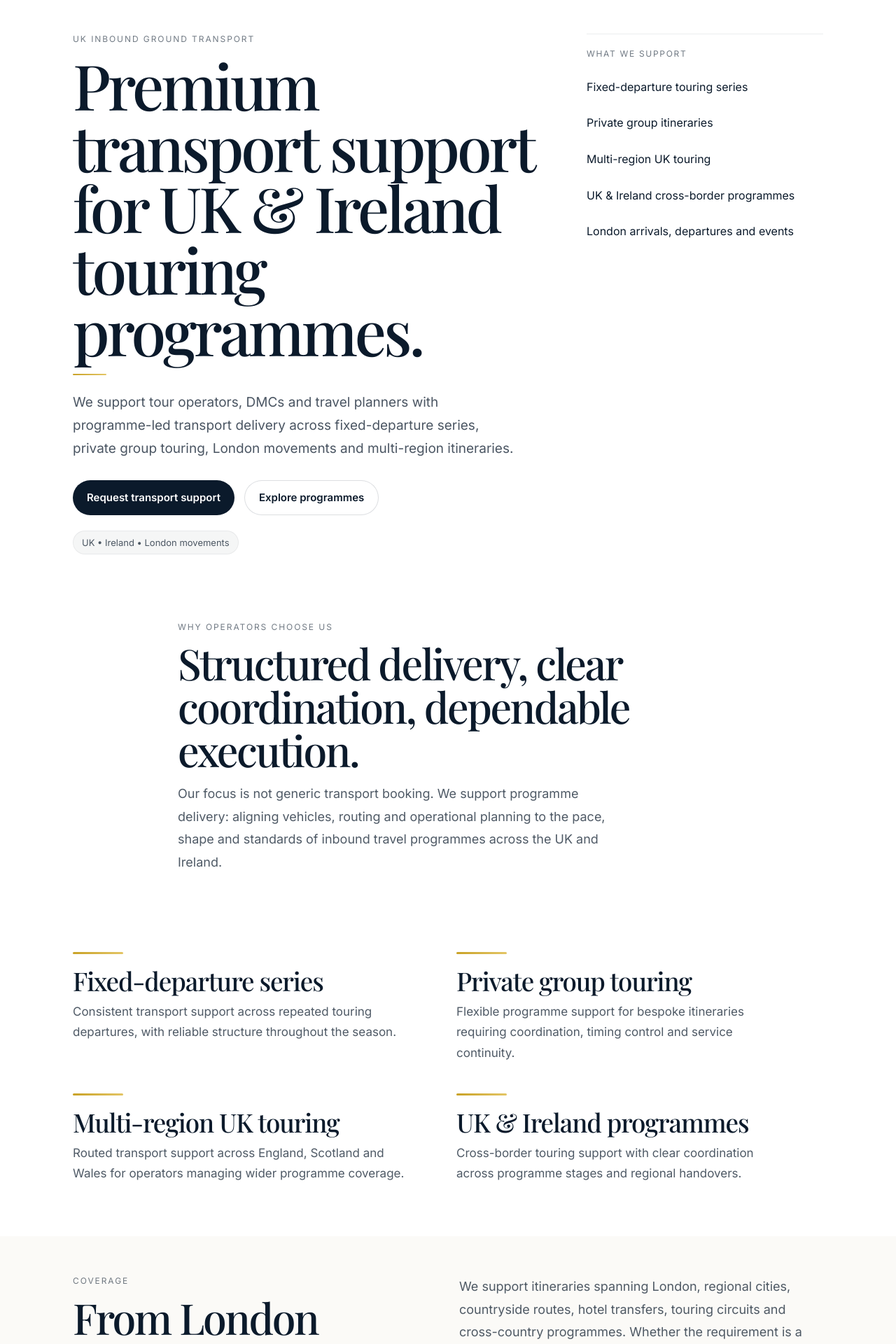
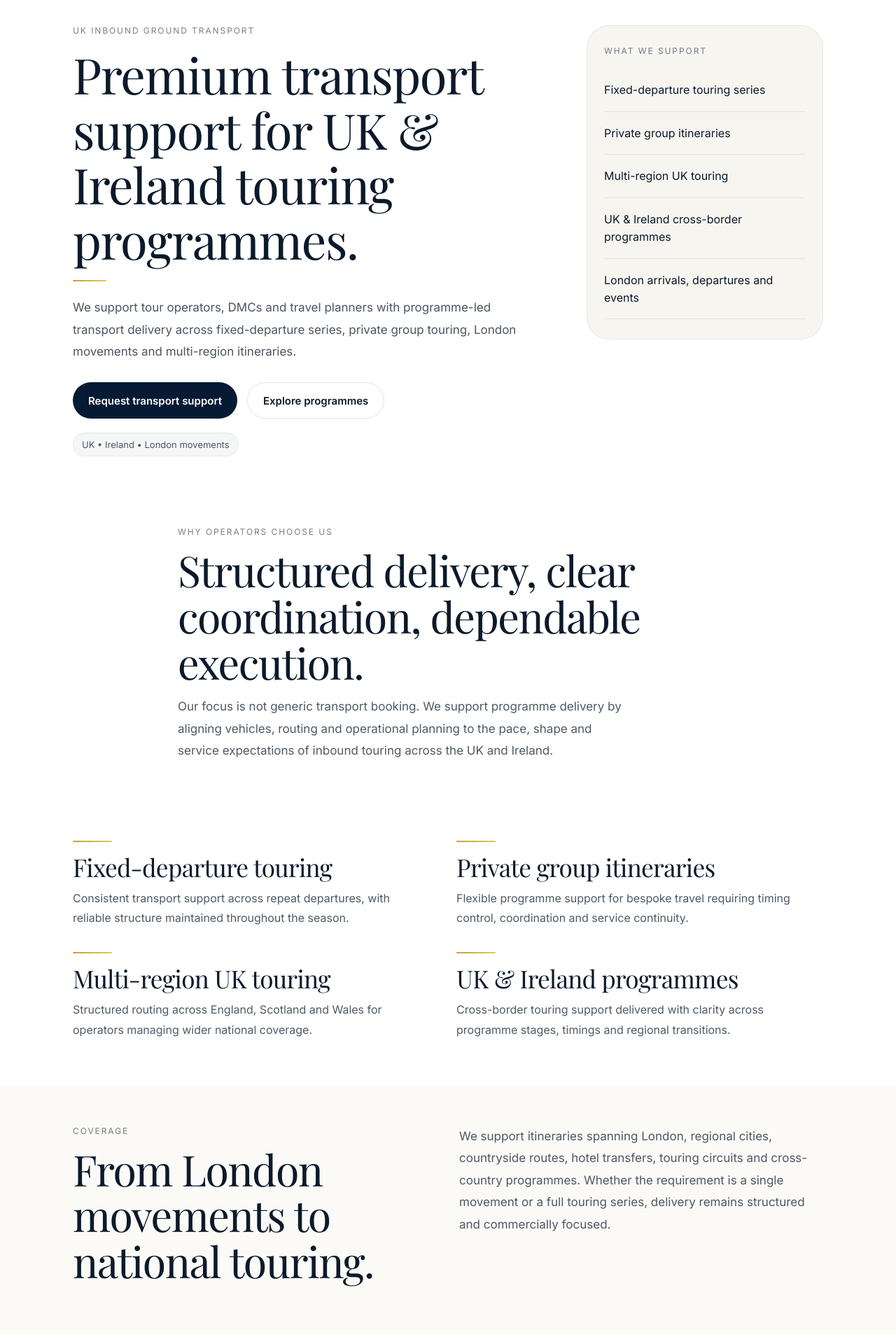
Before and after one commit to kandiahtk-crypto/Project-, a Next.js app: page / in a window 1280 px wide. Shown: the top 1920 px of the page at 70% size. Built offline with nearby package versions, Linux system fonts and the light colour scheme; a web font is replaced by a local one.

Commit message:
Update page.tsx

```diff
--- a/src/app/page.tsx
+++ b/src/app/page.tsx
@@ -5,15 +5,15 @@ const siteUrl = "https://www.ukinboundgroundtransport.com";
 
 export const metadata: Metadata = {
   title:
-    "UK Inbound Ground Transport | Touring, Group & Chauffeur Transport UK & Ireland",
+    "UK Inbound Ground Transport | Touring & Group Transport Across the UK & Ireland",
   description:
-    "Premium UK & Ireland ground transport for tour operators, DMCs and travel planners. Fixed departures, private groups, London movements and multi-region touring support.",
+    "Premium UK & Ireland ground transport for tour operators, DMCs and travel planners. Fixed-departure touring, private groups, London movements and multi-region programme support.",
   alternates: {
     canonical: "/",
   },
   openGraph: {
     title:
-      "UK Inbound Ground Transport | Touring, Group & Chauffeur Transport UK & Ireland",
+      "UK Inbound Ground Transport | Touring & Group Transport Across the UK & Ireland",
     description:
       "Premium UK & Ireland ground transport for tour operators, DMCs and travel planners.",
     url: siteUrl,
@@ -24,7 +24,7 @@ export const metadata: Metadata = {
   twitter: {
     card: "summary_large_image",
     title:
-      "UK Inbound Ground Transport | Touring, Group & Chauffeur Transport UK & Ireland",
+      "UK Inbound Ground Transport | Touring & Group Transport Across the UK & Ireland",
     description:
       "Premium UK & Ireland ground transport for tour operators, DMCs and travel planners.",
   },
@@ -57,6 +57,33 @@ const organizationJsonLd = {
   ],
 };
 
+const supportItems = [
+  "Fixed-departure touring series",
+  "Private group itineraries",
+  "Multi-region UK touring",
+  "UK & Ireland cross-border programmes",
+  "London arrivals, departures and events",
+];
+
+const programmeItems = [
+  {
+    title: "Fixed-departure touring",
+    text: "Consistent transport support across repeat departures, with reliable structure maintained throughout the season.",
+  },
+  {
+    title: "Private group itineraries",
+    text: "Flexible programme support for bespoke travel requiring timing control, coordination and service continuity.",
+  },
+  {
+    title: "Multi-region UK touring",
+    text: "Structured routing across England, Scotland and Wales for operators managing wider national coverage.",
+  },
+  {
+    title: "UK & Ireland programmes",
+    text: "Cross-border touring support delivered with clarity across programme stages, timings and regional transitions.",
+  },
+];
+
 export default function HomePage() {
   return (
     <main>
@@ -67,7 +94,7 @@ export default function HomePage() {
         }}
       />
 
-      <section style={hero}>
+      <section style={heroSection}>
         <div style={container}>
           <div style={heroGrid} className="hero-grid">
             <div style={heroMain}>
@@ -97,21 +124,19 @@ export default function HomePage() {
 
               <div style={heroMetaRow}>
                 <span style={heroMeta}>UK • Ireland • London movements</span>
-
-
               </div>
             </div>
 
-            <div style={heroPanel}>
+            <aside style={heroPanel} aria-label="What we support">
               <p style={panelEyebrow}>What we support</p>
               <ul style={panelList}>
-                <li style={panelItem}>Fixed-departure touring series</li>
-                <li style={panelItem}>Private group itineraries</li>
-                <li style={panelItem}>Multi-region UK touring</li>
-                <li style={panelItem}>UK & Ireland cross-border programmes</li>
-                <li style={panelItem}>London arrivals, departures and events</li>
+                {supportItems.map((item) => (
+                  <li key={item} style={panelItem}>
+                    {item}
+                  </li>
+                ))}
               </ul>
-            </div>
+            </aside>
           </div>
         </div>
       </section>
@@ -124,51 +149,23 @@ export default function HomePage() {
           </h2>
           <p style={sectionText}>
             Our focus is not generic transport booking. We support programme
-            delivery: aligning vehicles, routing and operational planning to the
-            pace, shape and standards of inbound travel programmes across the UK
-            and Ireland.
+            delivery by aligning vehicles, routing and operational planning to
+            the pace, shape and service expectations of inbound touring across
+            the UK and Ireland.
           </p>
         </div>
       </section>
 
       <section style={section}>
         <div style={container}>
-          <div style={featureGrid} className="feature-grid">
-            <article style={featureCard}>
-              <div style={accentBar} />
-              <h2 style={featureTitle}>Fixed-departure series</h2>
-              <p style={featureText}>
-                Consistent transport support across repeated touring departures,
-                with reliable structure throughout the season.
-              </p>
-            </article>
-
-            <article style={featureCard}>
-              <div style={accentBar} />
-              <h2 style={featureTitle}>Private group touring</h2>
-              <p style={featureText}>
-                Flexible programme support for bespoke itineraries requiring
-                coordination, timing control and service continuity.
-              </p>
-            </article>
-
-            <article style={featureCard}>
-              <div style={accentBar} />
-              <h2 style={featureTitle}>Multi-region UK touring</h2>
-              <p style={featureText}>
-                Routed transport support across England, Scotland and Wales for
-                operators managing wider programme coverage.
-              </p>
-            </article>
-
-            <article style={featureCard}>
-              <div style={accentBar} />
-              <h2 style={featureTitle}>UK & Ireland programmes</h2>
-              <p style={featureText}>
-                Cross-border touring support with clear coordination across
-                programme stages and regional handovers.
-              </p>
-            </article>
+          <div style={programmesGrid} className="feature-grid">
+            {programmeItems.map((item) => (
+              <article key={item.title} style={programmeCard}>
+                <div style={accentLine} />
+                <h2 style={programmeTitle}>{item.title}</h2>
+                <p style={programmeText}>{item.text}</p>
+              </article>
+            ))}
           </div>
         </div>
       </section>
@@ -186,8 +183,8 @@ export default function HomePage() {
                 We support itineraries spanning London, regional cities,
                 countryside routes, hotel transfers, touring circuits and
                 cross-country programmes. Whether the requirement is a single
-                movement or a full touring series, delivery stays structured and
-                commercially focused.
+                movement or a full touring series, delivery remains structured
+                and commercially focused.
               </p>
             </div>
           </div>
@@ -215,15 +212,16 @@ export default function HomePage() {
               Planning a UK or Ireland programme that needs transport support?
             </h2>
             <p style={ctaText}>
-              Tell us about your programme, routing, timings and service needs.
-              We’ll help shape a structured transport approach around it.
+              Tell us about your routing, timings and service requirements. We
+              will help shape a structured transport approach around the
+              programme.
             </p>
 
             <div style={ctaActions}>
-              <a href="/contact" style={primaryButton}>
+              <a href="/contact" style={ctaPrimaryButton}>
                 Contact us
               </a>
-              <a href="/services" style={secondaryButtonAlt}>
+              <a href="/services" style={ctaSecondaryButton}>
                 View services
               </a>
             </div>
@@ -248,14 +246,14 @@ const containerNarrow: CSSProperties = {
   padding: "0 24px",
 };
 
-const hero: CSSProperties = {
-  padding: "48px 0 40px",
+const heroSection: CSSProperties = {
+  padding: "36px 0 44px",
 };
 
 const heroGrid: CSSProperties = {
   display: "grid",
   gridTemplateColumns: "1fr",
-  gap: 28,
+  gap: 32,
   alignItems: "start",
 };
 
@@ -264,21 +262,21 @@ const heroMain: CSSProperties = {
 };
 
 const eyebrow: CSSProperties = {
-  margin: "0 0 12px",
+  margin: "0 0 14px",
   fontSize: 12,
   lineHeight: 1.4,
   letterSpacing: "0.16em",
   textTransform: "uppercase",
-  color: "rgba(11, 26, 43, 0.58)",
+  color: "rgba(11, 26, 43, 0.56)",
 };
 
 const heroTitle: CSSProperties = {
-  margin: "0 0 18px",
-  maxWidth: 820,
-  fontSize: "clamp(2.8rem, 12vw, 5.6rem)",
-  lineHeight: 0.98,
-  letterSpacing: "-0.045em",
-  fontWeight: 500,
+  margin: 0,
+  maxWidth: 700,
+  fontSize: "clamp(2rem, 7.4vw, 4.4rem)",
+  lineHeight: 1.12,
+  letterSpacing: "-0.02em",
+  fontWeight: 400,
   fontFamily: "var(--font-serif)",
   color: "#0B1A2B",
 };
@@ -294,8 +292,8 @@ const heroDivider: CSSProperties = {
 const heroText: CSSProperties = {
   margin: "0 0 28px",
   maxWidth: 640,
-  fontSize: 19,
-  lineHeight: 1.75,
+  fontSize: 17,
+  lineHeight: 1.85,
   color: "rgba(11, 26, 43, 0.74)",
 };
 
@@ -303,17 +301,17 @@ const heroActions: CSSProperties = {
   display: "flex",
   flexWrap: "wrap",
   gap: 14,
-  marginBottom: 22,
+  marginBottom: 20,
 };
 
 const primaryButton: CSSProperties = {
   display: "inline-flex",
   alignItems: "center",
   justifyContent: "center",
-  minHeight: 50,
-  padding: "0 20px",
+  minHeight: 52,
+  padding: "0 22px",
   borderRadius: 999,
-  background: "#0B1A2B",
+  background: "#071A34",
   color: "#FFFFFF",
   textDecoration: "none",
   fontSize: 15,
@@ -324,27 +322,12 @@ const secondaryButton: CSSProperties = {
   display: "inline-flex",
   alignItems: "center",
   justifyContent: "center",
-  minHeight: 50,
-  padding: "0 20px",
+  minHeight: 52,
+  padding: "0 22px",
   borderRadius: 999,
-  border: "1px solid rgba(11, 26, 43, 0.14)",
-  background: "#FFFFFF",
+  border: "1px solid rgba(11, 26, 43, 0.12)",
+  background: "transparent",
   color: "#0B1A2B",
-  textDecoration: "none",
-  fontSize: 15,
-  fontWeight: 600,
-};
-
-const secondaryButtonAlt: CSSProperties = {
-  display: "inline-flex",
-  alignItems: "center",
-  justifyContent: "center",
-  minHeight: 50,
-  padding: "0 20px",
-  borderRadius: 999,
-  border: "1px solid rgba(255, 255, 255, 0.18)",
-  background: "transparent",
-  color: "#FFFFFF",
   textDecoration: "none",
   fontSize: 15,
   fontWeight: 600,
@@ -371,18 +354,19 @@ const heroMeta: CSSProperties = {
 const heroPanel: CSSProperties = {
   width: "100%",
   minWidth: 0,
-  background: "transparent",
-  borderTop: "1px solid rgba(11, 26, 43, 0.08)",
-  paddingTop: 20,
+  background: "#F7F5F0",
+  border: "1px solid rgba(11, 26, 43, 0.06)",
+  borderRadius: 32,
+  padding: "28px 24px",
 };
 
 const panelEyebrow: CSSProperties = {
   margin: "0 0 16px",
   fontSize: 12,
   lineHeight: 1.4,
-  letterSpacing: "0.14em",
+  letterSpacing: "0.16em",
   textTransform: "uppercase",
-  color: "rgba(11, 26, 43, 0.58)",
+  color: "rgba(11, 26, 43, 0.56)",
 };
 
 const panelList: CSSProperties = {
@@ -390,14 +374,15 @@ const panelList: CSSProperties = {
   padding: 0,
   listStyle: "none",
   display: "grid",
-  gap: 6,
+  gap: 0,
 };
 
 const panelItem: CSSProperties = {
-  padding: "10px 0",
+  padding: "18px 0",
   fontSize: 16,
-  lineHeight: 1.6,
+  lineHeight: 1.55,
   color: "#0B1A2B",
+  borderBottom: "1px solid rgba(11, 26, 43, 0.08)",
 };
 
 const section: CSSProperties = {
@@ -415,15 +400,16 @@ const sectionLabel: CSSProperties = {
   lineHeight: 1.4,
   letterSpacing: "0.16em",
   textTransform: "uppercase",
-  color: "rgba(11, 26, 43, 0.58)",
+  color: "rgba(11, 26, 43, 0.56)",
 };
 
 const sectionTitle: CSSProperties = {
   margin: "0 0 16px",
-  fontSize: "clamp(2.2rem, 9vw, 3.8rem)",
-  lineHeight: 1.02,
-  letterSpacing: "-0.04em",
-  fontWeight: 500,
+  maxWidth: 720,
+  fontSize: "clamp(2rem, 7.8vw, 3.8rem)",
+  lineHeight: 1.08,
+  letterSpacing: "-0.025em",
+  fontWeight: 400,
   fontFamily: "var(--font-serif)",
   color: "#0B1A2B",
 };
@@ -431,52 +417,52 @@ const sectionTitle: CSSProperties = {
 const sectionText: CSSProperties = {
   margin: 0,
   maxWidth: 640,
-  fontSize: 18,
-  lineHeight: 1.8,
+  fontSize: 17,
+  lineHeight: 1.85,
   color: "rgba(11, 26, 43, 0.72)",
 };
 
-const featureGrid: CSSProperties = {
+const programmesGrid: CSSProperties = {
   display: "grid",
   gridTemplateColumns: "1fr",
   gap: 32,
 };
 
-const featureCard: CSSProperties = {
-  padding: "0 0 18px",
+const programmeCard: CSSProperties = {
   minWidth: 0,
+  paddingBottom: 10,
 };
 
-const accentBar: CSSProperties = {
-  width: 72,
-  height: 3,
+const accentLine: CSSProperties = {
+  width: 56,
+  height: 2,
   borderRadius: 999,
-  marginBottom: 18,
+  marginBottom: 16,
   background: "linear-gradient(90deg, #C9A227 0%, #E3C565 100%)",
 };
 
-const featureTitle: CSSProperties = {
+const programmeTitle: CSSProperties = {
   margin: "0 0 10px",
-  fontSize: "clamp(1.7rem, 7vw, 2.3rem)",
-  lineHeight: 1.08,
-  fontWeight: 500,
-  letterSpacing: "-0.03em",
+  fontSize: "clamp(1.55rem, 6vw, 2.2rem)",
+  lineHeight: 1.14,
+  fontWeight: 400,
+  letterSpacing: "-0.02em",
   fontFamily: "var(--font-serif)",
   color: "#0B1A2B",
 };
 
-const featureText: CSSProperties = {
+const programmeText: CSSProperties = {
   margin: 0,
-  maxWidth: 480,
-  fontSize: 17,
-  lineHeight: 1.75,
+  maxWidth: 500,
+  fontSize: 16,
+  lineHeight: 1.8,
   color: "rgba(11, 26, 43, 0.72)",
 };
 
 const splitSection: CSSProperties = {
   display: "grid",
   gridTemplateColumns: "1fr",
-  gap: 20,
+  gap: 22,
   alignItems: "start",
 };
 
@@ -502,10 +488,11 @@ const ctaEyebrow: CSSProperties = {
 
 const ctaTitle: CSSProperties = {
   margin: "0 0 14px",
-  fontSize: "clamp(2.2rem, 9vw, 3.4rem)",
-  lineHeight: 1.02,
-  letterSpacing: "-0.04em",
-  fontWeight: 500,
+  maxWidth: 760,
+  fontSize: "clamp(2rem, 7.8vw, 3.4rem)",
+  lineHeight: 1.08,
+  letterSpacing: "-0.025em",
+  fontWeight: 400,
   fontFamily: "var(--font-serif)",
   color: "#FFFFFF",
 };
@@ -513,8 +500,8 @@ const ctaTitle: CSSProperties = {
 const ctaText: CSSProperties = {
   margin: "0 0 24px",
   maxWidth: 760,
-  fontSize: 18,
-  lineHeight: 1.8,
+  fontSize: 17,
+  lineHeight: 1.85,
   color: "rgba(255, 255, 255, 0.76)",
 };
 
@@ -523,3 +510,32 @@ const ctaActions: CSSProperties = {
   flexWrap: "wrap",
   gap: 14,
 };
+
+const ctaPrimaryButton: CSSProperties = {
+  display: "inline-flex",
+  alignItems: "center",
+  justifyContent: "center",
+  minHeight: 52,
+  padding: "0 22px",
+  borderRadius: 999,
+  background: "#FFFFFF",
+  color: "#0B1A2B",
+  textDecoration: "none",
+  fontSize: 15,
+  fontWeight: 600,
+};
+
+const ctaSecondaryButton: CSSProperties = {
+  display: "inline-flex",
+  alignItems: "center",
+  justifyContent: "center",
+  minHeight: 52,
+  padding: "0 22px",
+  borderRadius: 999,
+  border: "1px solid rgba(255, 255, 255, 0.18)",
+  background: "transparent",
+  color: "#FFFFFF",
+  textDecoration: "none",
+  fontSize: 15,
+  fontWeight: 600,
+};
```
